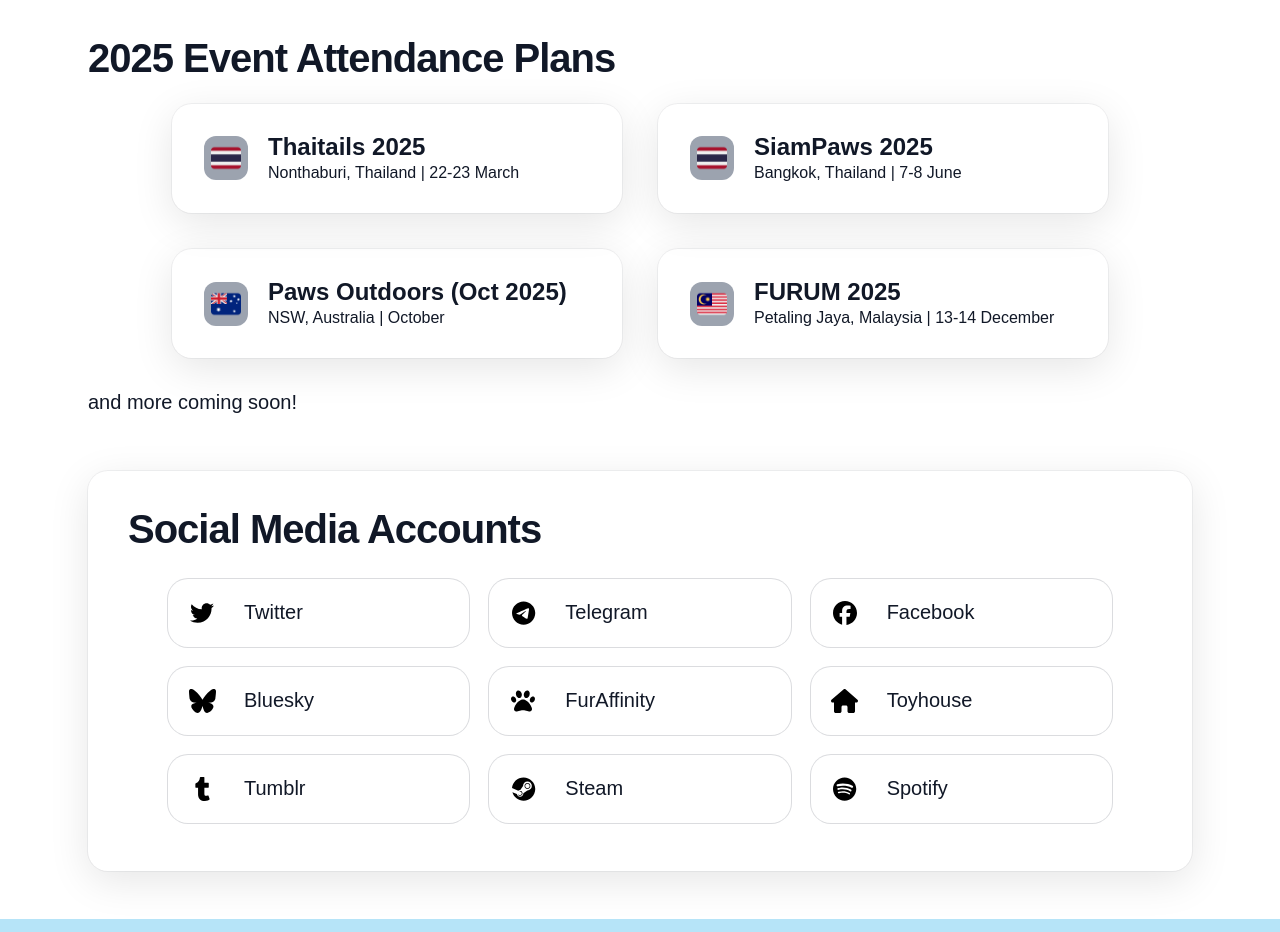
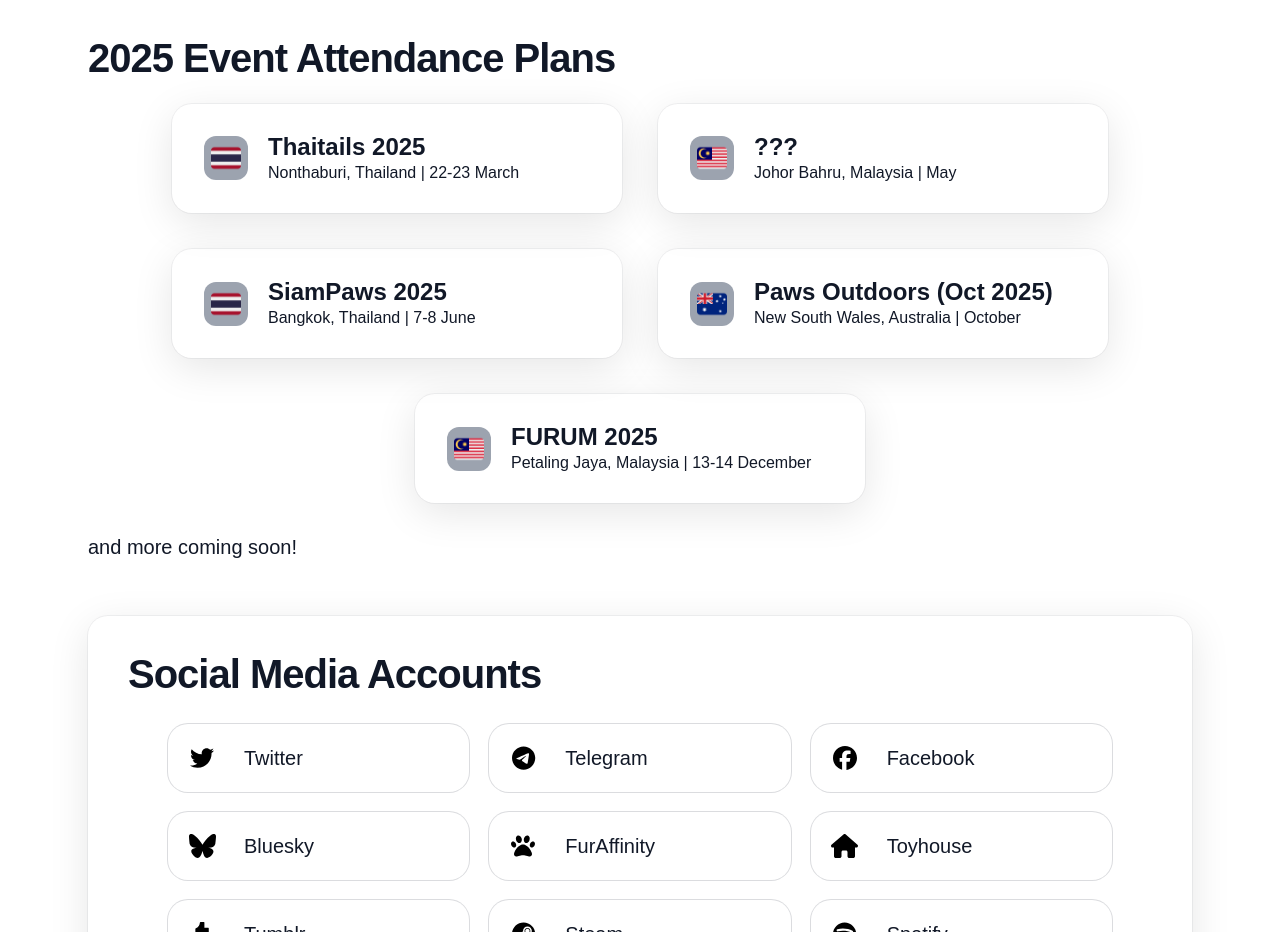
Before and after one commit to PemapolS/flowdy-site, a React (Vite) app: page / in a window 1280 px wide. Shown: the part 1060-1992 px from the top of the page. Built offline with nearby package versions, Linux system fonts and the light colour scheme; a web font is replaced by a local one.

Commit message:
events edit

```diff
--- a/src/constants/index.js
+++ b/src/constants/index.js
@@ -41,6 +41,12 @@ export const events = [
         date: "22-23 March"
     },
     {
+        imgURL: flagMY,
+        label: "???",
+        location: "Johor Bahru, Malaysia",
+        date: "May"
+    },
+    {
         imgURL: flagTH,
         label: "SiamPaws 2025",
         location: "Bangkok, Thailand",
@@ -49,7 +55,7 @@ export const events = [
     {
         imgURL: flagAU,
         label: "Paws Outdoors (Oct 2025)",
-        location: "NSW, Australia",
+        location: "New South Wales, Australia",
         date: "October"
     },
     {
```
